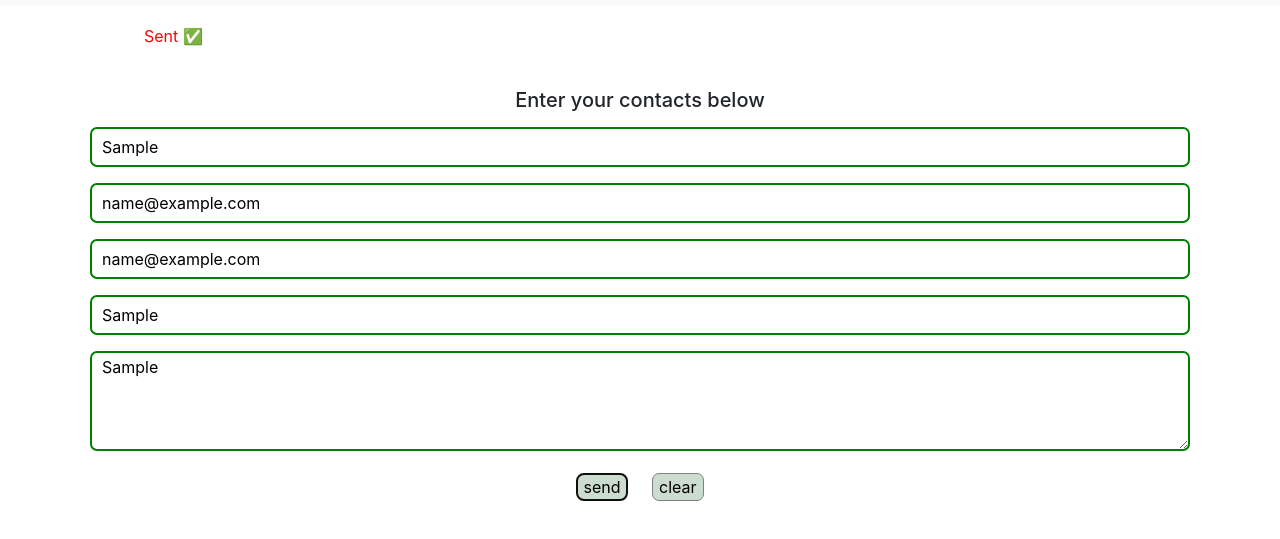
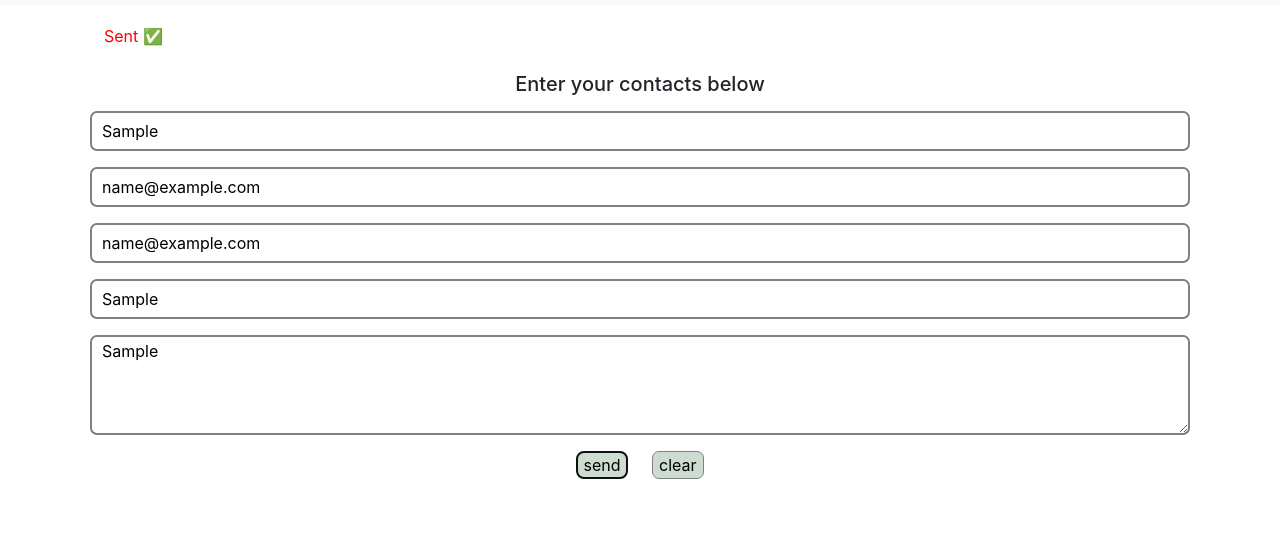
Before and after one commit to elijahkipkemboi/form-validation-jquery, a plain HTML site: page contact.html in a window 1280 px wide. Both pictures are taken after typing "Sample", "name@example.com", "name@example.com", "Sample", "Sample" into the empty fields and a click on the button "send". Shown: the part 51-590 px from the top of the page. Drawn offline with Linux system fonts and the light colour scheme.

Commit message:
edited validate function

```diff
--- a/contact.html
+++ b/contact.html
@@ -64,9 +64,7 @@
     </nav>
 
     <div class="container">
-      <div class="row error-div">
-        <ul id="error-div"></ul>
-      </div>
+      <div class="row error-div" id="error-div"></div>
       <div class="row">
         <h5>Enter your contacts below</h5>
         <form action="">
@@ -76,6 +74,7 @@
               placeholder="name"
               maxlength="64"
               id="name-input"
+              class="input-group"
             />
           </div>
           <div class="form-group">
@@ -84,6 +83,7 @@
               placeholder="return email"
               maxlength="64"
               id="email-input"
+              class="input-group"
             />
           </div>
           <div class="form-group">
@@ -92,6 +92,7 @@
               placeholder="re-enter email"
               maxlength="64"
               id="re-email-input"
+              class="input-group"
             />
           </div>
           <div class="form-group">
@@ -100,6 +101,7 @@
               placeholder="subject"
               maxlength="64"
               id="subject-input"
+              class="input-group"
             />
           </div>
           <div class="form-group">
@@ -107,6 +109,7 @@
               placeholder="message"
               maxlength="1000"
               id="textarea-input"
+              class="input-group"
             ></textarea>
           </div>
           <div class="form-group buttons-container">
--- a/js/main.js
+++ b/js/main.js
@@ -1,121 +1,90 @@
 "use strict";
+
+/*
+    Name: Elijah Kipkemboi
+    coding: 04
+    Purpose: write javascript code to do client-side input validation.
+*/
+
 //buttons
+function main() {
   let clearBtn = document.getElementById("clear-btn");
   let sendBtn = document.getElementById("send-btn");
-//inputs
+
+  function validEmail(email) {
+    var re = /^(([^<>()[\]\\.,;:\s@\"]+(\.[^<>()[\]\\.,;:\s@\"]+)*)|(\".+\"))@((\[[0-9]{1,3}\.[0-9]{1,3}\.[0-9]{1,3}\.[0-9]{1,3}\])|(([a-zA-Z\-0-9]+\.)+[a-zA-Z]{2,}))$/;
+    return re.test(email);
+  }
+
+  function validate() {
+    let errorMessage = "";
+    //elements
     let nameInput = document.getElementById("name-input");
     let emailInput = document.getElementById("email-input");
     let reEmailInput = document.getElementById("re-email-input");
     let subjectInput = document.getElementById("subject-input");
     let textarea = document.getElementById("textarea-input");
-//divs
+
+    //trim values
+    let nameVal = nameInput.value.trim();
+    let emailVal = emailInput.value.trim();
+    let reEmailVal = reEmailInput.value.trim();
+    let subjectVal = subjectInput.value.trim();
+    let textareaVal = textarea.value.trim();
+
+    //check if inputs are empty
+    if (nameVal == "") {
+      errorMessage += "First name cannot be empty. <br>";
+    }
+    if (emailVal == "") {
+      errorMessage += "Email cannot be empty. <br>";
+    }
+    if (reEmailVal == "") {
+      errorMessage += "Return email cannot be empty. <br>";
+    }
+    if (subjectVal == "") {
+      errorMessage += "Subject cannot be empty. <br>";
+    }
+    if (textareaVal == "") {
+      errorMessage += "Textarea cannot be empty. <br>";
+    }
+
+    //check email match
+    if (emailVal !== reEmailVal) {
+      errorMessage += "Emails must match.<br>";
+    }
+    //validate the email and return true or false
+    let emailIsValid = validEmail(emailVal);
+    if (!emailIsValid) {
+      errorMessage += "Emails are not valid.<br>";
+    }
+    return errorMessage;
+  }
+
+  function sendBtnHandler() {
     let errorDiv = document.getElementById("error-div");
-//add errors to this array
-let errorsArr = [];
-let inputsArr = [nameInput, emailInput, reEmailInput, subjectInput, textarea];
+    let message = validate();
 
-function emptyInput(elem) {
-  //if input is empty
-  if (elem.value.length == 0) {
+    if (message == "") {
+      errorDiv.innerHTML = "Sent ✅";
       return true;
     } else {
+      errorDiv.innerHTML = message;
       return false;
     }
   }
+  function clearBtnHandler() {
+    let errorDiv = document.getElementById("error-div");
+    let inputGroup = document.getElementsByClassName("input-group");
 
-function createElement(elem, text = "") {
-  let element = document.createElement(elem);
-  element.innerHTML = text;
-  return element;
+    for (let i = 0; i < inputGroup.length; i++) {
+      inputGroup[i].value = "";
+    }
+    errorDiv.innerHTML = "";
   }
 
-function redBorder(elem) {
-  elem.style.borderColor = "red";
+  sendBtn.onclick = sendBtnHandler;
+  clearBtn.onclick = clearBtnHandler;
 }
 
-function greyBorder(elem) {
-  elem.style.borderColor = "grey";
-}
-
-function greenBorder(elem) {
-  elem.style.borderColor = "green";
-}
-function validEmail(email) {
-  var re = /^(([^<>()[\]\\.,;:\s@\"]+(\.[^<>()[\]\\.,;:\s@\"]+)*)|(\".+\"))@((\[[0-9]{1,3}\.[0-9]{1,3}\.[0-9]{1,3}\.[0-9]{1,3}\])|(([a-zA-Z\-0-9]+\.)+[a-zA-Z]{2,}))$/;
-  return re.test(email);
-}
-
-function matchEmail(a, b) {
-  let val1 = a.trim();
-  let val2 = b.trim();
-  if (val1 === val2) return true;
-  else return false;
-}
-
-//send button is clicked
-function sendHandler() {
-  //clear errors
-  errorDiv.innerHTML = "";
-  //check any empty inputs
-
-  if (emptyInput(nameInput)) errorsArr.push("name cannot be empty");
-  if (emptyInput(emailInput)) errorsArr.push("First email cannot be empty");
-  if (emptyInput(reEmailInput)) errorsArr.push("Return email cannot be empty");
-  if (emptyInput(subjectInput)) errorsArr.push("Subject cannot be empty");
-  if (emptyInput(textarea)) errorsArr.push("Textarea cannot be empty");
-
-  //email validation'
-  let emailval1 = emailInput.value.trim();
-  let emailval2 = reEmailInput.value.trim();
-
-  let match = matchEmail(emailval1, emailval2);
-  if (!match) {
-    errorsArr.push("Emails must match");
-  }
-  if (!validEmail(emailval1)) {
-    errorsArr.push("First email is not valid");
-  }
-  if (!validEmail(emailval2)) {
-    errorsArr.push("Return email is not valid");
-  }
-
-  //create list and append to errorDiv
-
-  for (let i = 0; i < errorsArr.length; i++) {
-    let text = errorsArr[i];
-    let li = createElement("li", text);
-    errorDiv.appendChild(li);
-  }
-
-  if (errorsArr.length == 0) {
-    let li = createElement("li", "Sent  ✅");
-    errorDiv.appendChild(li);
-    for (let i = 0; i < inputsArr.length; i++) {
-      let elem = inputsArr[i];
-      greenBorder(elem);
-    }
-  }
-}
-
-//clear button is clicked
-function clearHandler() {
-  let check = confirm("Clear the form?");
-  if (!check) return false;
-  //clear errro div
-  errorDiv.innerHTML = "";
-  //clear inputs
-  nameInput.value = "";
-  emailInput.value = "";
-  reEmailInput.value = "";
-  subjectInput.value = "";
-  textarea.value = "";
-
-  for (let i = 0; i < inputsArr.length; i++) {
-    let elem = inputsArr[i];
-    greyBorder(elem);
-  }
-}
-//event handlers
-sendBtn.onclick = sendHandler;
-
-clearBtn.onclick = clearHandler;
+window.onload = main();
```
Lines whose indentation alone changed are shown as unchanged.
